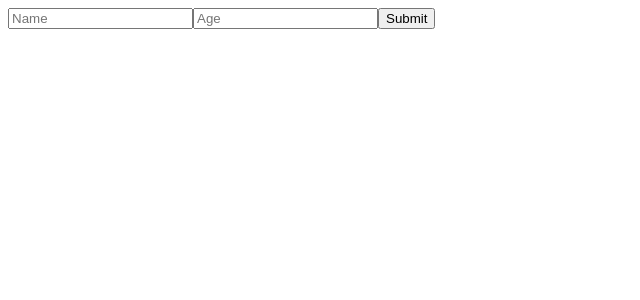
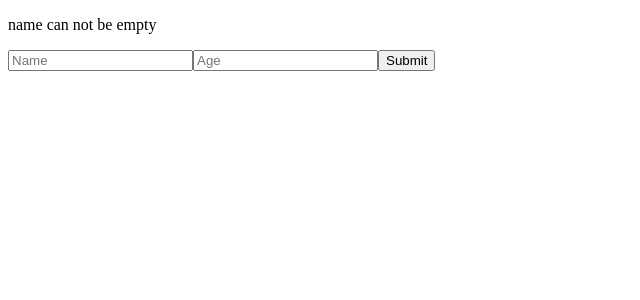
Before and after one commit to yurcik45nova/react_design_patterns, a React (Vite) app: page / in a window 1280 px wide. Shown: the top 300 px of the page, without its empty margins (0-640 px from the left). Built offline with nearby package versions, Linux system fonts and the light colour scheme.

Commit message:
Controlled components 1

```diff
--- a/src/patterns/ControlledAndUncontrolledComponents/ContUncontComponentsImplementation.jsx
+++ b/src/patterns/ControlledAndUncontrolledComponents/ContUncontComponentsImplementation.jsx
@@ -1,9 +1,9 @@
-import { UncontrolledFrom } from "./uncontrolled-form"
+import { ControlledForm } from "./controlled-form"
 
 export const ContUncontComponentsImplementation = () => {
     return (
         <>
-            <UncontrolledFrom />
+            <ControlledForm />
         </>
     )
 }
--- /dev/null
+++ b/src/patterns/ControlledAndUncontrolledComponents/controlled-form.jsx
@@ -0,0 +1,50 @@
+import { useState, useEffect } from "react";
+
+export const ControlledForm = () => {
+  const [error, setError] = useState("");
+  const [name, setName] = useState("");
+  const [age, setAge] = useState("");
+
+  useEffect(() => {
+    if (name.length < 1) {
+      setError("name can not be empty")
+    } else {
+      setError("")
+    }
+  }, [name]);
+
+  return (
+    <form>
+      {error && <p>{error}</p>}
+      <input
+        name="name"
+        type="text"
+        placeholder="Name"
+        value={name}
+        onChange={(e) => setName(e.target.value)}
+      />
+      <input
+        name="age"
+        type="number"
+        placeholder="Age"
+        value={age}
+        onChange={(e) => setAge(e.target.value)}
+      />
+      <button>Submit</button>
+    </form>
+  );
+};
+
+// What’s happening
+//     React state (name) is the single source of truth
+//     The DOM input cannot change itself
+
+//     Every keystroke:
+//         Browser fires onChange
+//         React updates state
+//         React re-renders
+//         React sets <input value={name}>
+
+// If React doesn’t update name, the input will not change.
+// That is 100% controlled.
+// 👉 The DOM is basically a dumb display here.
```
